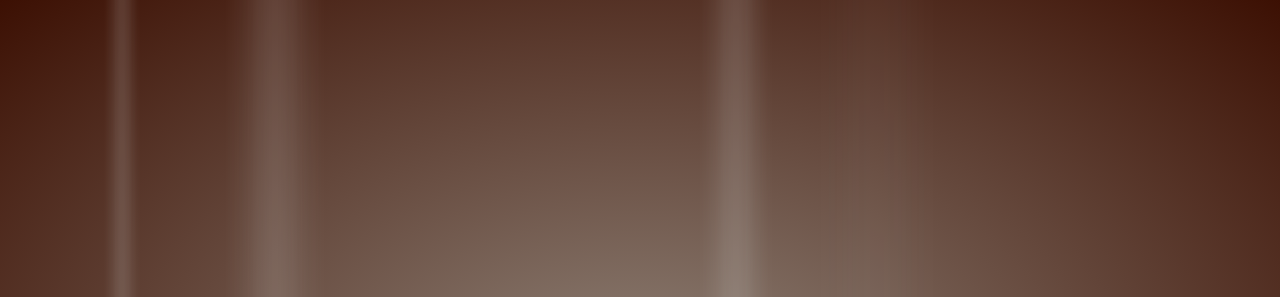
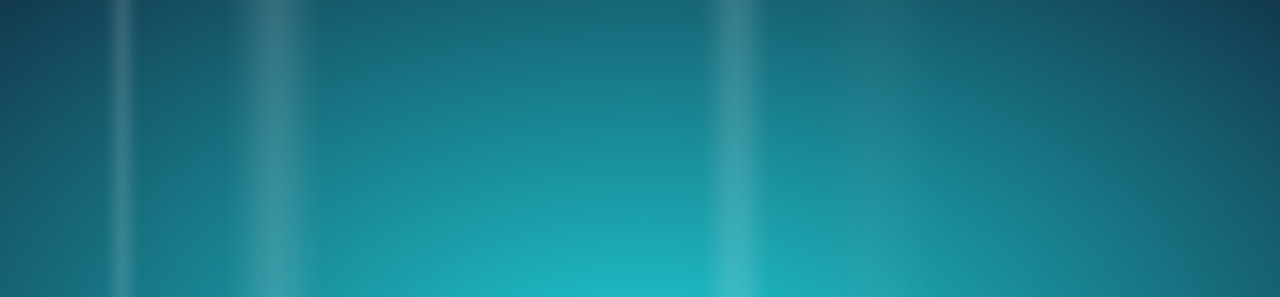
Before and after one commit to MercurialBR/Relogio-Digital, a plain HTML site: page index.html in a window 1280 px wide. Shown: the top 297 px of the page. Drawn offline with nearby package versions, Linux system fonts and the light colour scheme; a web font is replaced by a local one.

Commit message:
estilizacao final

```diff
--- a/assets/CSS/style.css
+++ b/assets/CSS/style.css
@@ -55,7 +55,7 @@ body {
     margin: 0;
     height: 100vh;
     font-weight: 100;
-    background: radial-gradient(#908378,#3c1003);
+    background: radial-gradient(#20d2d9,#12394d);
     -webkit-overflow-Y: hidden;
     -moz-overflow-Y: hidden;
     -o-overflow-Y: hidden;
```
